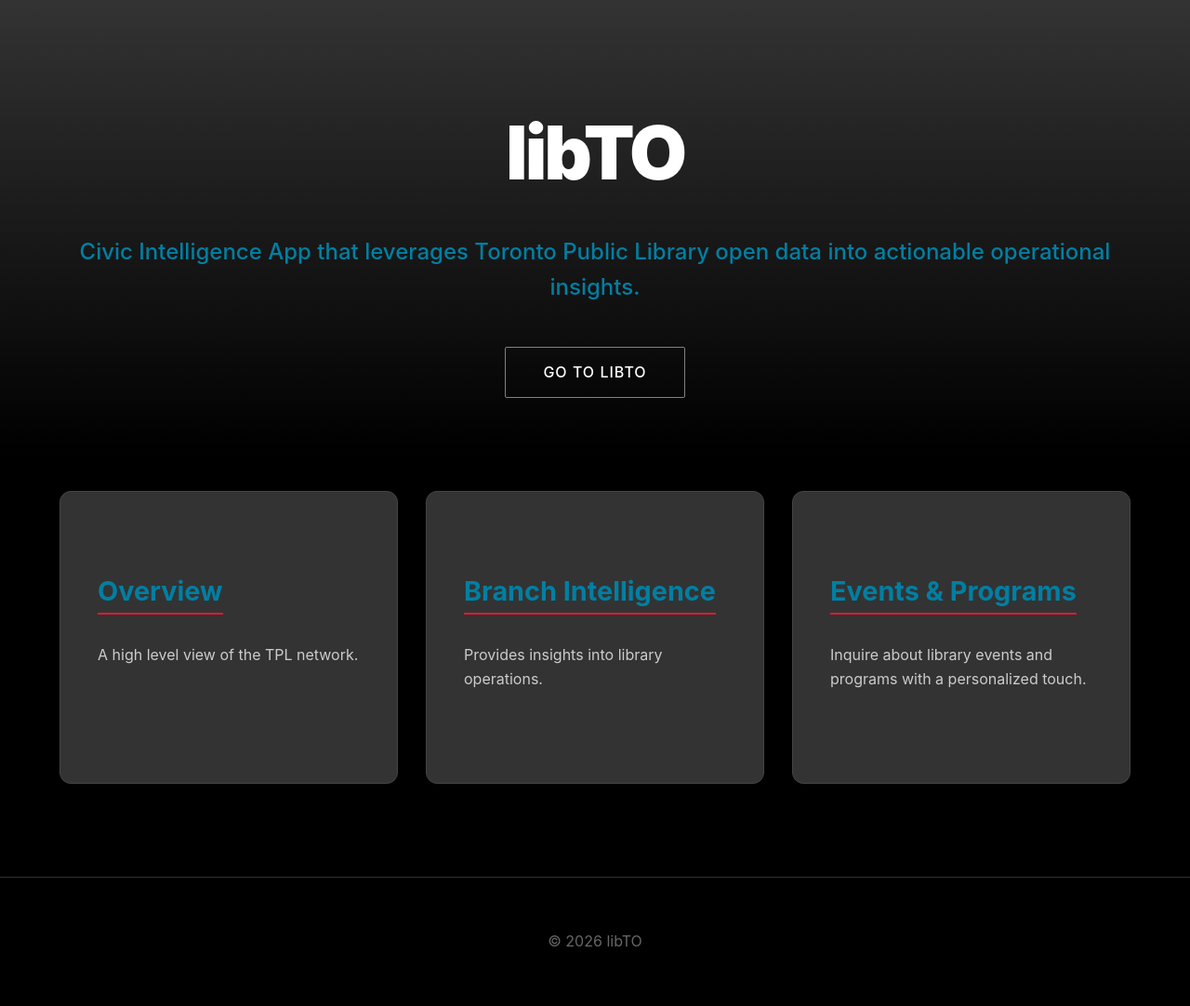
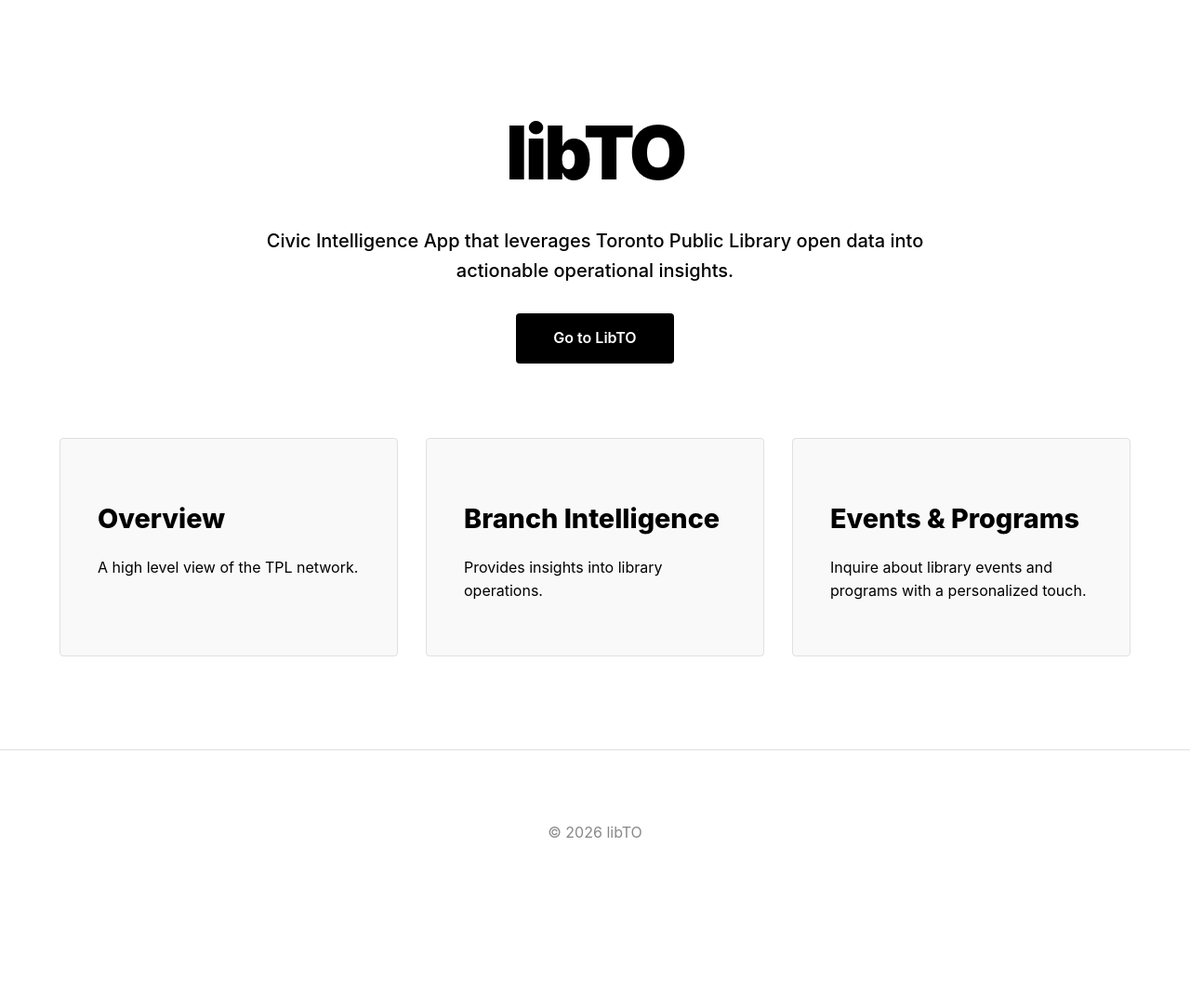
Before and after one commit to edimaudo/LibTO, a FastAPI app: page / in a window 1280 px wide. Shown: the whole page at 93% size. After the commit the page ends 901 px from the top, so only its background shows below. Run offline with FastAPI, Linux system fonts and the light colour scheme.

Commit message:
Refactor CSS variables and styles for better contrast

```diff
--- a/static/css/style.css
+++ b/static/css/style.css
@@ -1,45 +1,17 @@
 :root {
-    --tpl-blue: #007FA3;
-    --tpl-red: #E31837;
-    --tpl-dark-grey: #333333;
-    --tpl-white: #FFFFFF;
+    --tpl-white: #ffffff;
     --tpl-black: #000000;
-    --tpl-deep-grey: #1a1a1a;
-    --tpl-logo-grey: #808184;
     --tpl-accent-blue: #007FA3;
-    --tpl-white: #ffffff;
-}
-
-/* Updated Call to Action */
-.cta-button-main {
-    background-color: transparent;
-    color: var(--tpl-white);
-    padding: 14px 40px;
-    text-decoration: none;
-    font-weight: 500;
-    font-size: 1rem;
-    letter-spacing: 1px;
-    text-transform: uppercase;
-    border: 1px solid var(--tpl-logo-grey);
-    border-radius: 2px; /* Sharper edges for an OS feel */
-    transition: all 0.3s ease;
-    display: inline-block;
-    margin-top: 20px;
-}
-
-.cta-button-main:hover {
-    background-color: var(--tpl-white);
-    color: var(--tpl-black);
-    border-color: var(--tpl-white);
-    cursor: pointer;
+    --tpl-grey-light: #f9f9f9;
+    --tpl-border: #e0e0e0;
 }
 
 body {
     margin: 0;
     padding: 0;
     font-family: 'Inter', -apple-system, BlinkMacSystemFont, "Segoe UI", sans-serif;
-    background-color: var(--tpl-black);
-    color: var(--tpl-white);
+    background-color: var(--tpl-white);
+    color: var(--tpl-black);
     line-height: 1.6;
 }
 
@@ -47,107 +19,90 @@ body {
 .hero-landing {
     padding: 100px 5% 60px;
     text-align: center;
-    background: linear-gradient(180deg, var(--tpl-dark-grey) 0%, var(--tpl-black) 100%);
+    background-color: var(--tpl-white);
 }
 
 .hero-landing h1 {
     font-size: 5rem;
     margin: 0;
-    color: var(--tpl-white);
+    color: var(--tpl-black);
     letter-spacing: -3px;
     font-weight: 900;
 }
 
 .hero-landing p {
-    font-size: 1.5rem;
-    color: var(--tpl-blue);
+    font-size: 1.25rem;
+    color: var(--tpl-black);
     font-weight: 500;
+    max-width: 800px;
+    margin: 15px auto 30px;
+}
+
+/* High-Contrast CTA */
+.cta-button-main {
+    background-color: var(--tpl-black);
+    color: var(--tpl-white);
+    padding: 14px 40px;
+    text-decoration: none;
+    font-weight: 600;
+    font-size: 1rem;
+    border-radius: 4px;
+    transition: background-color 0.2s ease;
+    display: inline-block;
+}
+
+.cta-button-main:hover {
+    background-color: var(--tpl-accent-blue);
+    cursor: pointer;
 }
 
 /* Pillar Grid (Side-by-Side) */
 .pillars-section {
-    padding: 40px 5% 100px;
+    padding: 20px 5% 100px;
 }
 
 .pillars-container {
-    max-width: 1400px;
+    max-width: 1300px;
     margin: 0 auto;
     display: grid;
-    grid-template-columns: repeat(3, 1fr); /* Forces side-by-side */
+    grid-template-columns: repeat(3, 1fr);
     gap: 30px;
 }
 
 .pillar-card {
-    background: var(--tpl-dark-grey);
+    background: var(--tpl-grey-light);
     padding: 40px;
-    border-radius: 12px;
-    border: 1px solid #444;
-    transition: transform 0.3s ease;
+    border-radius: 4px;
+    border: 1px solid var(--tpl-border);
 }
 
-.pillar-card:hover {
-    transform: translateY(-10px);
-    border-color: var(--tpl-blue);
-}
-
-.pillar-icon {
-    font-size: 2.5rem;
+.accent-bar {
+    width: 40px;
+    height: 4px;
+    background-color: var(--tpl-accent-blue);
     margin-bottom: 20px;
 }
 
 .pillar-card h2 {
-    color: var(--tpl-blue);
+    color: var(--tpl-black);
     font-size: 1.8rem;
     margin-bottom: 15px;
-    border-bottom: 2px solid var(--tpl-red);
-    display: inline-block;
+    font-weight: 800;
 }
 
 .pillar-card p {
     font-size: 1rem;
-    color: #CCC;
-    margin-bottom: 30px;
-    min-height: 80px; /* Keeps cards aligned */
-}
-
-/* Visualization Placeholders */
-.placeholder-box {
-    height: 200px;
-    background: #222;
-    border: 1px dashed #555;
-    border-radius: 6px;
-    display: flex;
-    align-items: center;
-    justify-content: center;
-    color: #666;
-    font-size: 0.9rem;
-    text-transform: uppercase;
-}
-
-/* Buttons */
-.cta-button-red {
-    background-color: var(--tpl-red);
-    color: white;
-    padding: 18px 50px;
-    text-decoration: none;
-    font-weight: bold;
-    border-radius: 4px;
-    display: inline-block;
-    transition: background 0.2s;
-}
-
-.cta-button-red:hover {
-    background-color: #b3132b;
+    color: var(--tpl-black);
 }
 
 footer {
     text-align: center;
-    padding: 40px;
-    color: #666;
-    border-top: 1px solid #333;
+    padding: 60px 40px;
+    color: #888;
+    border-top: 1px solid var(--tpl-border);
 }
 
-/* Mobile: Stack them when screen is too small */
+/* Mobile */
 @media (max-width: 1000px) {
     .pillars-container {
         grid-template-columns: 1fr;
```
